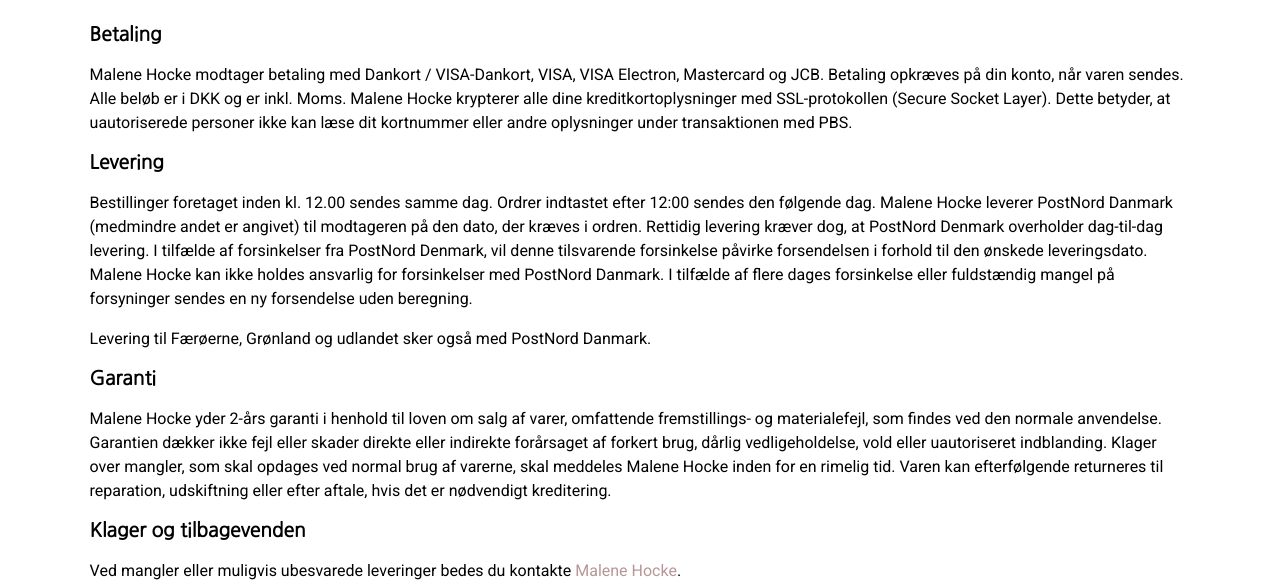
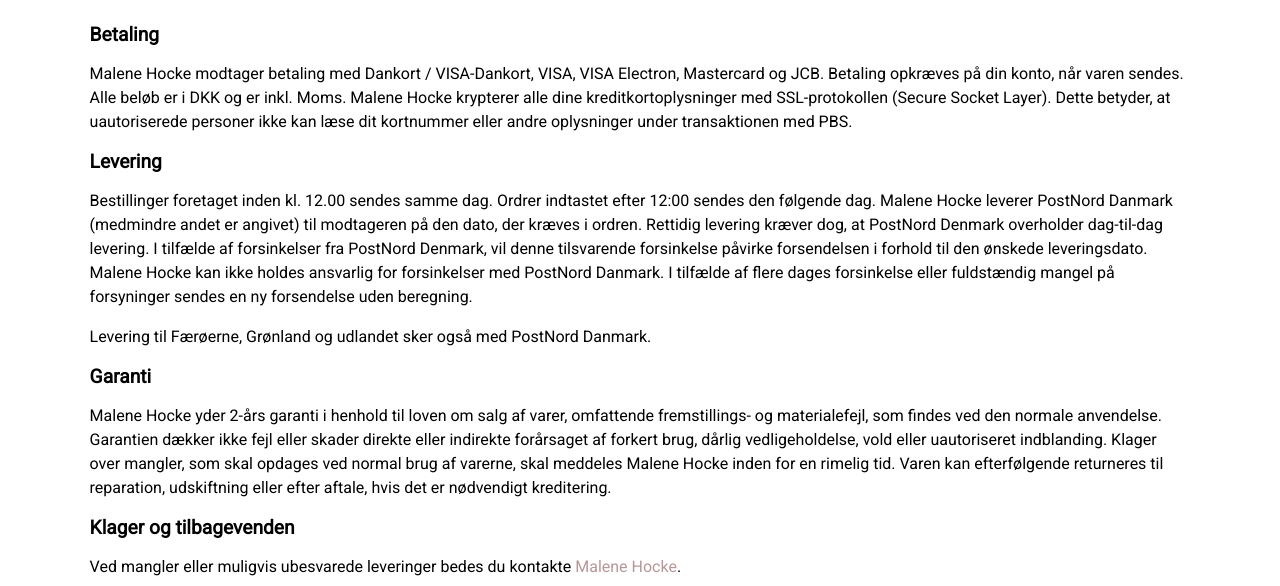
Before and after one commit to malthesers/redesign, a plain HTML site: page tos.html in a window 1280 px wide. Shown: the part 214-800 px from the top of the page. Drawn offline with Linux system fonts and the light colour scheme.

Commit message:
font consistencies

```diff
--- a/styles/about.css
+++ b/styles/about.css
@@ -23,7 +23,7 @@ h2 {
 }
 
 h3 {
-    font-family: 'Nanum Gothic', sans-serif;
+    font-family: 'Roboto', sans-serif;
     font-size: 1.5rem;
 }
 
--- a/styles/tos.css
+++ b/styles/tos.css
@@ -1,5 +1,5 @@
 h3 {
-    font-family: 'Nanum Gothic', sans-serif;
+    font-family: 'Roboto', sans-serif;
     font-size: 1.2rem;
     margin: 0.7rem auto;
 }
```
